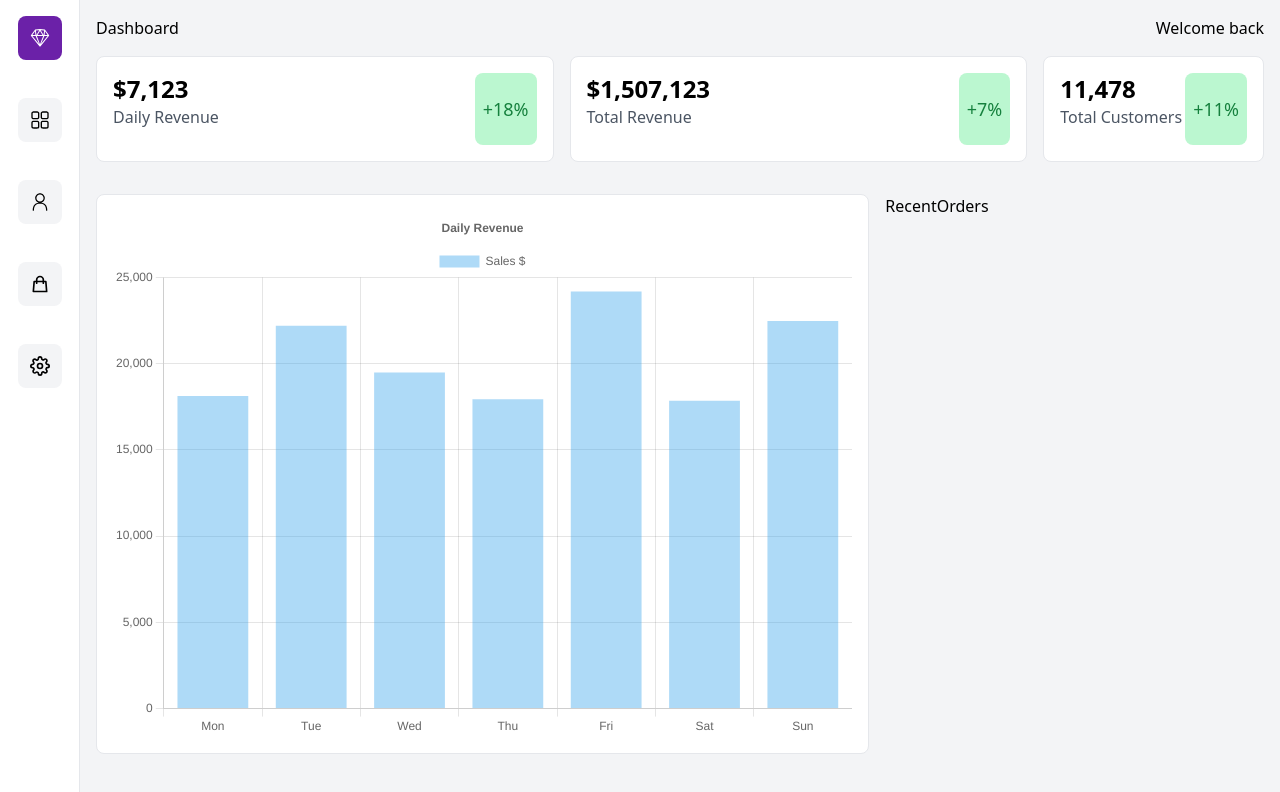
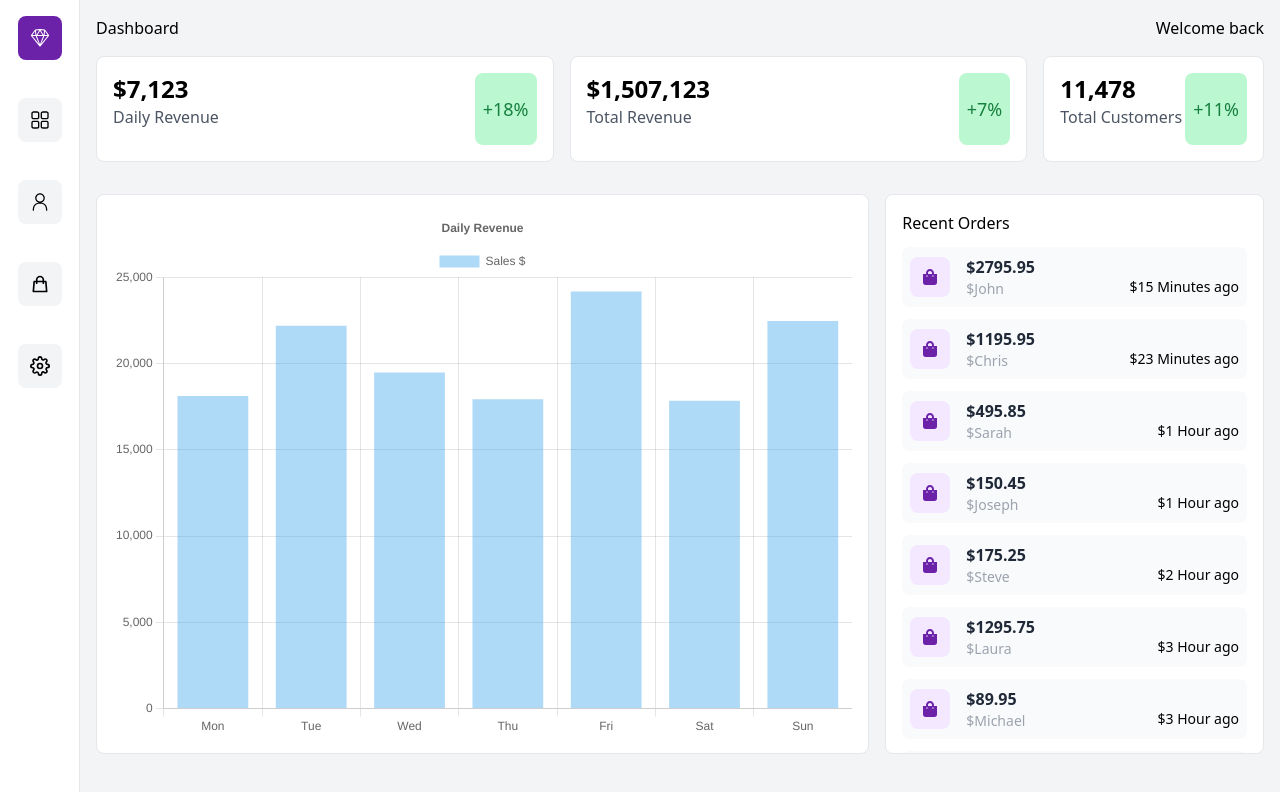
Before and after one commit to couscousbawl/nextjs-admin-dashboard, a Next.js app: page / in a window 1280 px wide. Shown: the top 792 px of the page. Built offline with nearby package versions, Linux system fonts and the light colour scheme.

Commit message:
setup recent orders

```diff
--- a/components/RecentOrders.jsx
+++ b/components/RecentOrders.jsx
@@ -1,8 +1,30 @@
+'use client';
+
 import React from 'react'
+import { data } from '../data/data.js';
+import { FaShoppingBag } from 'react-icons/fa';
 
 const RecentOrders = () => {
   return (
-    <div>RecentOrders</div>
+    <div className='w-full col-span-1 relative lg:h-[70vh] h-[50vh] m-auto p-4 border rounded-lg bg-white overflow-scroll'>
+       <h1>Recent Orders</h1>
+       <ul>
+        {data.map((order) => (
+            <li key={order.id} className='bg-gray-50 hover:bg-gray-100 rounded-lg my-3 p-2 flex items-center cursor-pointer'>
+                <div className='bg-purple-100 rounded-lg p-3'>
+                    <FaShoppingBag className='text-purple-800'/>
+                </div>
+                <div className='pl-4'>
+                    <p className='text-gray-800 font-bold'>${order.total}</p>
+                    <p className='text-gray-400 text-sm'>${order.name.first}</p>
+                </div>
+                <div>
+                    <p className='lg:flex md:hidden absolute right-6 text-sm'>${order.date}</p>
+                </div>
+            </li>
+        ))}
+       </ul>
+    </div>
   )
 }
 
--- /dev/null
+++ b/data/data.js
@@ -0,0 +1,112 @@
+export const data = [
+    {
+      id: 1,
+      name: {
+        first: 'John',
+        last: 'Smith',
+      },
+      total: 2795.95,
+      status: 'On Hold',
+      method: 'PayPal',
+      date: '15 Minutes ago',
+    },
+    {
+      id: 2,
+      name: {
+        first: 'Chris',
+        last: 'Adams',
+      },
+      total: 1195.95,
+      status: 'Processing',
+      method: 'PayPal',
+      date: '23 Minutes ago',
+    },
+    {
+      id: 3,
+      name: {
+        first: 'Sarah',
+        last: 'Smith',
+      },
+      total: 495.85,
+      status: 'Completed',
+      method: 'Visa',
+      date: '1 Hour ago',
+    },
+    {
+      id: 4,
+      name: {
+        first: 'Joseph',
+        last: 'Choo',
+      },
+      total: 150.45,
+      status: 'Processing',
+      method: 'MasterCard',
+      date: '1 Hour ago',
+    },
+    {
+      id: 5,
+      name: {
+        first: 'Steve',
+        last: 'Harding',
+      },
+      total: 175.25,
+      status: 'On Hold',
+      method: 'PayPal',
+      date: '2 Hour ago',
+    },
+    {
+      id: 6,
+      name: {
+        first: 'Laura',
+        last: 'Croft',
+      },
+      total: 1295.75,
+      status: 'Completed',
+      method: 'Check',
+      date: '3 Hour ago',
+    },
+    {
+      id: 7,
+      name: {
+        first: 'Michael',
+        last: 'Jones',
+      },
+      total: 89.95,
+      status: 'Completed',
+      method: 'MasterCard',
+      date: '3 Hour ago',
+    },
+    {
+      id: 8,
+      name: {
+        first: 'James',
+        last: 'Bond',
+      },
+      total: 689.45,
+      status: 'Completed',
+      method: 'Visa',
+      date: '7 Hour ago',
+    },
+    {
+      id: 9,
+      name: {
+        first: 'Haley',
+        last: 'Whiting',
+      },
+      total: 14.99,
+      status: 'Completed',
+      method: 'PayPal',
+      date: '1 Day ago',
+    },
+    {
+      id: 10,
+      name: {
+        first: 'Tim',
+        last: 'Thomas',
+      },
+      total: 218.99,
+      status: 'Completed',
+      method: 'MasterCard',
+      date: '1 Day ago',
+    },
+  ];
```
